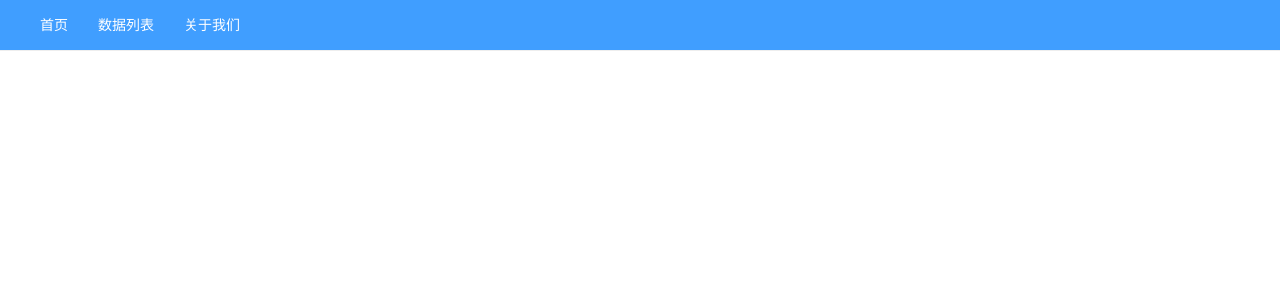
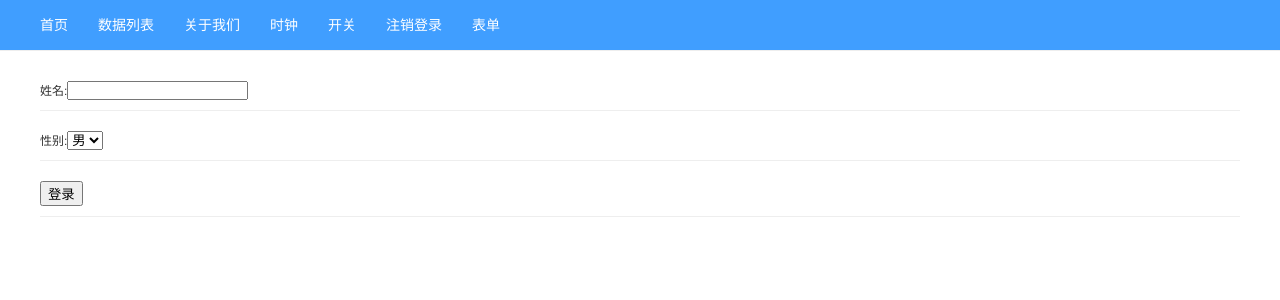
Before and after one commit to liuqiyu/react-simple, a React (Create React App) app: page /form in a window 1280 px wide. Shown: the top 300 px of the page. Built offline with nearby package versions, Linux system fonts and the light colour scheme.

Commit message:
创建react实例

```diff
--- a/src/App.js
+++ b/src/App.js
@@ -1,10 +1,14 @@
 import React, { Component } from 'react';
-import { BrowserRouter, Router, HashRouter, Match, Route, Link, hashHistory, IndexLink } from 'react-router-dom';
+import { BrowserRouter, Route } from 'react-router-dom';
 import XHeader from './components/xheader';
 
 import Home from './views/home';
 import Datalist from './views/datalist';
 import About from './views/about';
+import Clock from './views/clock';
+import Toggle from './views/toggle';
+import Status from './views/status';
+import Form from './views/form';
 
 class App extends Component {
   render() {
@@ -16,6 +20,10 @@ class App extends Component {
             <Route path='/home' component={Home}></Route>
             <Route path='/dataList' component={Datalist}></Route>
             <Route path='/about' component={About}></Route>
+            <Route path='/clock' component={Clock}></Route>
+            <Route path='/toggle' component={Toggle}></Route>
+            <Route path='/status' component={Status}></Route>
+            <Route path='/form' component={Form}></Route>
           </div>
         </div>
       </BrowserRouter>
--- a/src/components/xheader.js
+++ b/src/components/xheader.js
@@ -26,6 +26,18 @@ class XHeader extends React.Component {
             <li className="nav-item">
               <Link to='about'>关于我们</Link>
             </li>
+            <li className="nav-item">
+              <Link to='clock'>时钟</Link>
+            </li>
+            <li className="nav-item">
+              <Link to='toggle'>开关</Link>
+            </li>
+            <li className="nav-item">
+              <Link to='status'>注销登录</Link>
+            </li>
+            <li className="nav-item">
+              <Link to='form'>表单</Link>
+            </li>
           </ul>
         </div>
       </header>
--- a/src/index.js
+++ b/src/index.js
@@ -5,5 +5,7 @@ import './style/base.css';
 import App from './App';
 import registerServiceWorker from './registerServiceWorker';
 
-ReactDOM.render(<App />, document.getElementById('root'));
+console.log(process.env.NODE_ENV)
+ReactDOM.render(<App />,
+  document.getElementById('root'));
 registerServiceWorker();
--- a/src/views/about/index.js
+++ b/src/views/about/index.js
@@ -5,14 +5,32 @@
 
 import React from 'react';
 
-class About extends React.Component {
-  constructor (props) {
+class Aa extends React.Component {
+  constructor(props) {
     super(props);
   }
 
   render() {
     return (
+      <h1>Hello, {this.props.value}</h1>
+    )
+  }
+}
+
+class About extends React.Component {
+  constructor (props) {
+    super(props);
+    this.state = {
+      value: 'qiyu',
+      dd: 'aa'
+    }
+  }
+
+  render() {
+    return (
       <div>
+        <Aa value={this.state.value}></Aa>
+        <Aa value={this.state.dd}></Aa>
         About
       </div>
     )
--- /dev/null
+++ b/src/views/clock/index.js
@@ -0,0 +1,40 @@
+/**
+ * index
+ * create by lqy 2018/3/30
+ */
+
+import React from 'react';
+
+class Clock extends React.Component {
+  constructor (props) {
+    super(props);
+    this.state = {
+      time: new Date(),
+    }
+  }
+
+  componentDidMount() {
+    this.timer = setInterval(() => {
+      this.setState({
+        time: new Date(),
+      });
+    }, 1000)
+  }
+
+  componentWillUnmount() {
+    clearInterval(this.timer)
+  }
+
+  render() {
+    return (
+      <div>
+        <h1>
+          计时器： { this.state.time.toLocaleTimeString() }
+          <br/>
+        </h1>
+      </div>
+    )
+  }
+}
+
+export default Clock;
--- a/src/views/datalist/index.js
+++ b/src/views/datalist/index.js
@@ -34,6 +34,7 @@ class List extends React.Component {
   }
 
   render() {
+    if (this.props.data.length > 0) {
       return (
         <div className="x-list">
           <ul>
@@ -43,9 +44,15 @@ class List extends React.Component {
               })
             }
           </ul>
-        <div>暂无数据。。。</div>
         </div>
       )
+    } else {
+      return (
+        <div className="x-list">
+          <h2>无数据。。。</h2>
+        </div>
+      )
+    }
   }
 }
 
--- /dev/null
+++ b/src/views/form/form.css
@@ -0,0 +1,5 @@
+.form-item {
+        border-bottom: 1px solid #eee;
+        margin-bottom: 10px;
+        padding: 10px 0;
+}
--- /dev/null
+++ b/src/views/form/index.js
@@ -0,0 +1,84 @@
+/**
+ * index
+ * create by lqy 2018/3/30
+ */
+
+import React from 'react';
+import PropTypes from 'prop-types';
+import './form.css'
+
+class Form extends React.Component {
+  constructor(props) {
+    super(props);
+    this.state = {
+      name: '',
+      gender: '',
+      genderOptions: [
+        {
+          value: 1,
+          label: '男',
+        },
+        {
+          value: 2,
+          label: '女',
+        },
+      ]
+    }
+
+    this.change = this.change.bind(this);
+    this.changeSelect = this.changeSelect.bind(this);
+    this.submit = this.submit.bind(this);
+  }
+
+  change(event) {
+    this.setState({
+      name: event.target.value
+    });
+  }
+
+  changeSelect(event) {
+    this.setState({
+      gender: event.target.value
+    });
+  }
+
+  submit(event) {
+    event.preventDefault();
+    console.log(this.state)
+    alert(this.state.name + '你好！')
+  }
+
+  render() {
+    const optionList =  this.state.genderOptions.map((item, index) => {
+      return <option key={index} value={item.value}>{item.label}</option>
+    })
+
+    return (
+      <div>
+        <form>
+          <div className="form-item">
+            <label>姓名:
+              <input type="text" value={this.state.name} onChange={this.change} />
+            </label>
+          </div>
+          <div className="form-item">
+            <label>性别:
+              <select onChange={this.changeSelect} value={this.state.gender}>
+                {optionList}
+              </select>
+            </label>
+          </div>
+          <div className="form-item">
+           <button type="button" onClick={this.submit}>登录</button>
+          </div>
+        </form>
+      </div>
+    )
+  }
+}
+
+Form.propTypes = {
+  name: PropTypes.array,
+}
+
+export default Form;
--- /dev/null
+++ b/src/views/status/index.js
@@ -0,0 +1,49 @@
+/**
+ * index
+ * create by lqy 2018/3/30
+ */
+
+import React from 'react';
+
+function Page(props) {
+  if (props.isLogin) {
+    return (
+      <div>已登录</div>
+    )
+  } else {
+    return (
+      <div>未登录</div>
+    )
+  }
+}
+
+
+class Status extends React.Component {
+  constructor (props) {
+    super(props);
+    this.state = {
+      isLogin: false
+    }
+
+    this.handleClick = this.handleClick.bind(this);
+  }
+
+  handleClick() {
+    this.setState(prevState => ({
+      isLogin: !prevState.isLogin
+    }))
+  }
+
+  render() {
+    return (
+      <div>
+        <button onClick={this.handleClick}>
+          {this.state.isLogin ? '注销' : '登录'}
+        </button>
+        <Page isLogin={this.state.isLogin}></Page>
+      </div>
+    )
+  }
+}
+
+export default Status;
--- /dev/null
+++ b/src/views/toggle/index.js
@@ -0,0 +1,35 @@
+/**
+ * index
+ * create by lqy 2018/3/30
+ */
+
+import React from 'react';
+
+class Toggle extends React.Component {
+  constructor(props) {
+    super(props);
+    this.state = {
+      isToggleOn: false,
+    }
+
+    this.handleClick = this.handleClick.bind(this);
+  }
+
+  handleClick() {
+    this.setState(prevState => ({
+      isToggleOn: !prevState.isToggleOn
+    }))
+  }
+
+  render() {
+    return (
+      <div>
+        <button onClick={this.handleClick}>
+          {this.state.isToggleOn ? 'on' : 'off'}
+        </button>
+      </div>
+    )
+  }
+}
+
+export default Toggle;
```
Also changed, not shown: package.json (+6 -1 lines), src/envconfig/envconfig.js (added, +12 -0 lines), 1 other file (tests, documents, lock files or other folders). Lines whose indentation alone changed are shown as unchanged.
